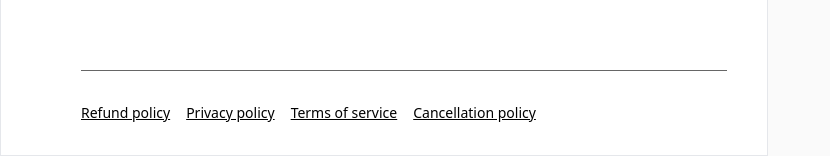
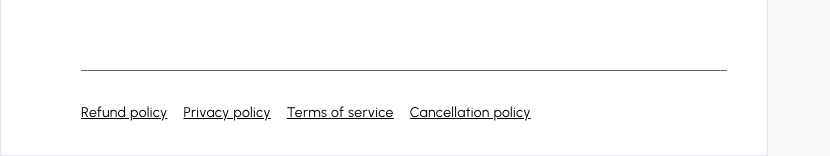
Before and after one commit to ivan10gudko/e-commerce-portfolio, a React (Vite) app: page /checkout in a window 1280 px wide. Shown: the part 1437-1593 px from the top of the page, without its empty margins (0-830 px from the left). Built offline with nearby package versions, Linux system fonts and the light colour scheme; a web font is replaced by a local one.

Commit message:
fix UI footer(font family and traking width)

```diff
--- a/src/ui/CheckoutFooter.jsx
+++ b/src/ui/CheckoutFooter.jsx
@@ -1,7 +1,7 @@
 function CheckoutFooter() {
   return (
     <footer>
-      <ul className="flex w-full border-t border-black/60 text-sm gap-4 mt-20 items-center py-8 underline ">
+      <ul className="flex w-full border-t border-black/60 text-sm gap-4 mt-20 items-center py-8 font-urbanist tracking-wide underline ">
         <li>Refund policy</li>
         <li>Privacy policy</li>
         <li>Terms of service</li>
```
